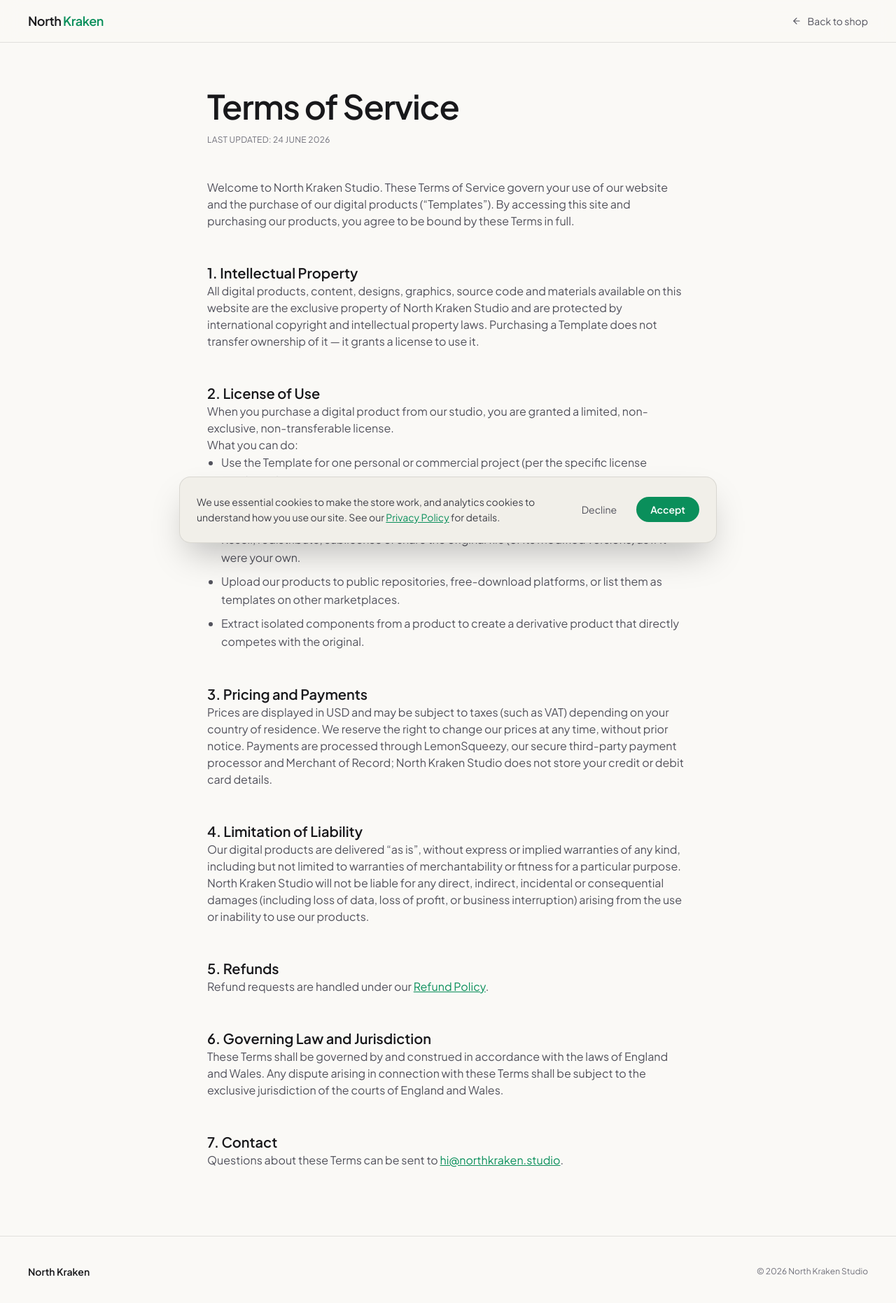
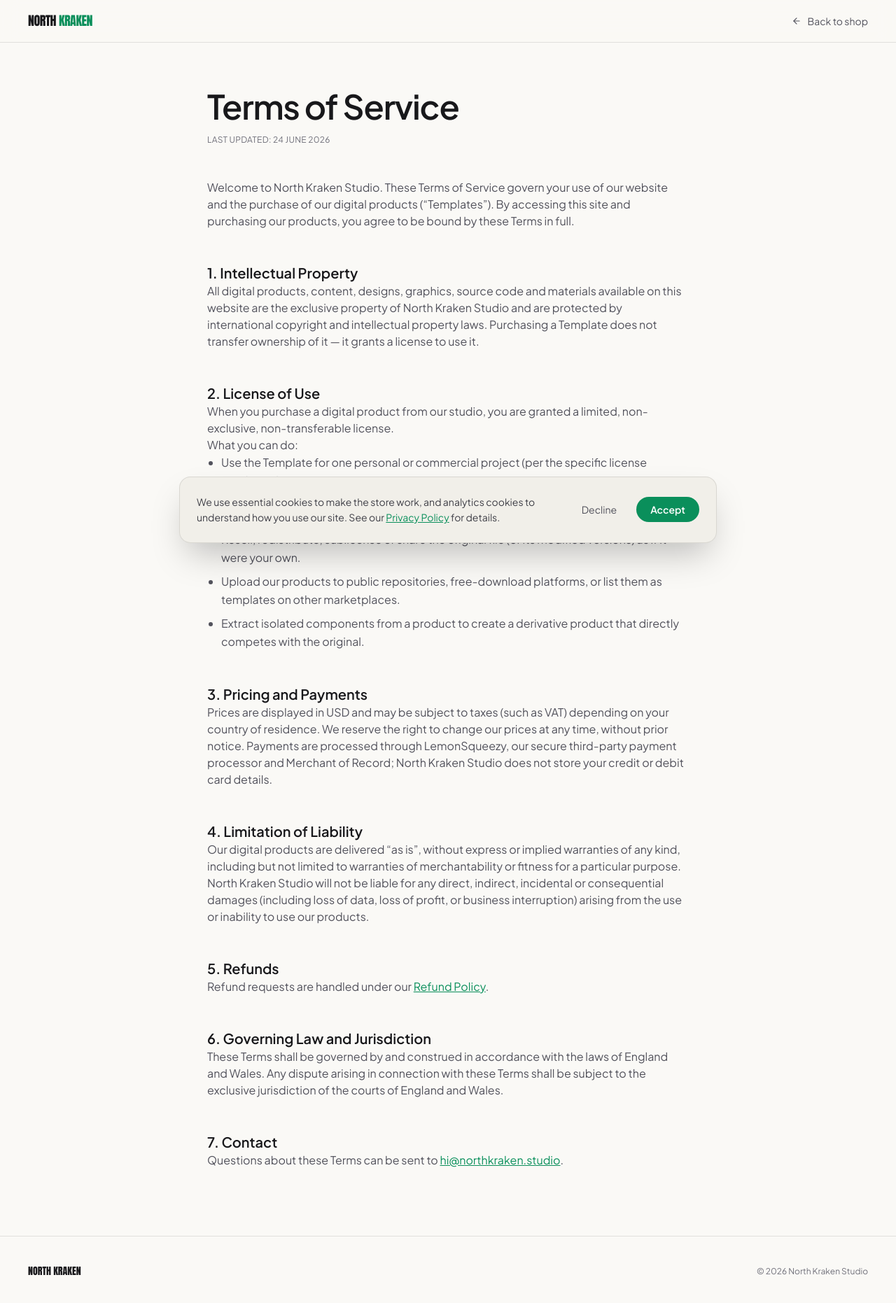
Before and after one commit to invPablo/northkrakenweb, a Next.js app: page /legal/terms in a window 1280 px wide. Shown: the top 1862 px of the page at 70% size. Built offline with nearby package versions, Linux system fonts and the light colour scheme.

Commit message:
Restaura la tipografía Anton solo para el logo/wordmark
El resto del contenido se mantiene en la nueva tipografía sans
minimalista; únicamente "North Kraken" en header/footer recupera
el font-display original.

Co-Authored-By: Claude Sonnet 4.6 <noreply@anthropic.com>

```diff
--- a/src/app/page.tsx
+++ b/src/app/page.tsx
@@ -89,7 +89,7 @@ export default function Home() {
     <div className="bg-background-dark text-foreground-light min-h-screen font-sans">
       {/* HEADER */}
       <header className="fixed top-0 left-0 w-full z-50 flex items-center justify-between px-6 lg:px-10 py-4 bg-background-dark/90 backdrop-blur-md border-b border-black/10">
-        <Link href="#top" className="font-semibold text-lg tracking-tight text-zinc-900">
+        <Link href="#top" className="font-display uppercase text-lg tracking-tight text-zinc-900">
           North <span className="text-accent">Kraken</span>
         </Link>
 
@@ -349,7 +349,7 @@ export default function Home() {
       <footer className="border-t border-black/10 px-6 lg:px-10 py-14">
         <div className="max-w-6xl mx-auto grid grid-cols-2 sm:grid-cols-4 gap-10">
           <div className="col-span-2 sm:col-span-1">
-            <span className="font-semibold text-zinc-900">North Kraken</span>
+            <span className="font-display uppercase text-zinc-900">North Kraken</span>
             <p className="mt-3 text-sm text-zinc-500 leading-relaxed max-w-xs">
               Production-ready Next.js templates. Since 2024, remote, worldwide.
             </p>
--- a/src/app/templates/[slug]/page.tsx
+++ b/src/app/templates/[slug]/page.tsx
@@ -36,7 +36,7 @@ export default async function TemplateDetailPage({
     <div className="bg-background-dark text-foreground-light min-h-screen font-sans">
       {/* HEADER */}
       <header className="fixed top-0 left-0 w-full z-50 flex items-center justify-between px-6 lg:px-10 py-4 bg-background-dark/90 backdrop-blur-md border-b border-black/10">
-        <Link href="/" className="font-semibold text-lg tracking-tight text-zinc-900">
+        <Link href="/" className="font-display uppercase text-lg tracking-tight text-zinc-900">
           North <span className="text-accent">Kraken</span>
         </Link>
         <Link href="/#shop" className="inline-flex items-center gap-2 text-sm text-zinc-600 hover:text-zinc-900 transition-colors">
@@ -145,7 +145,7 @@ export default async function TemplateDetailPage({
 
       {/* FOOTER */}
       <footer className="border-t border-black/10 px-6 lg:px-10 py-10 flex flex-col md:flex-row justify-between items-center gap-6">
-        <span className="font-semibold text-sm text-zinc-900">North Kraken</span>
+        <span className="font-display uppercase text-sm text-zinc-900">North Kraken</span>
         <div className="flex gap-6 text-xs text-zinc-500">
           <span>© {new Date().getFullYear()} North Kraken Studio</span>
           <Link href="/#contact" className="hover:text-zinc-900 transition-colors">Contact</Link>
--- a/src/components/LegalPage.tsx
+++ b/src/components/LegalPage.tsx
@@ -13,7 +13,7 @@ export default function LegalPage({
   return (
     <div className="bg-background-dark text-foreground-light min-h-screen font-sans">
       <header className="fixed top-0 left-0 w-full z-50 flex items-center justify-between px-6 lg:px-10 py-4 bg-background-dark/90 backdrop-blur-md border-b border-black/10">
-        <Link href="/" className="font-semibold text-lg tracking-tight text-zinc-900">
+        <Link href="/" className="font-display uppercase text-lg tracking-tight text-zinc-900">
           North <span className="text-accent">Kraken</span>
         </Link>
         <Link href="/" className="inline-flex items-center gap-2 text-sm text-zinc-600 hover:text-zinc-900 transition-colors">
@@ -31,7 +31,7 @@ export default function LegalPage({
       </section>
 
       <footer className="border-t border-black/10 px-6 lg:px-10 py-10 flex flex-col md:flex-row justify-between items-center gap-6">
-        <span className="font-semibold text-sm text-zinc-900">North Kraken</span>
+        <span className="font-display uppercase text-sm text-zinc-900">North Kraken</span>
         <span className="text-xs text-zinc-500">© {new Date().getFullYear()} North Kraken Studio</span>
       </footer>
     </div>
```
